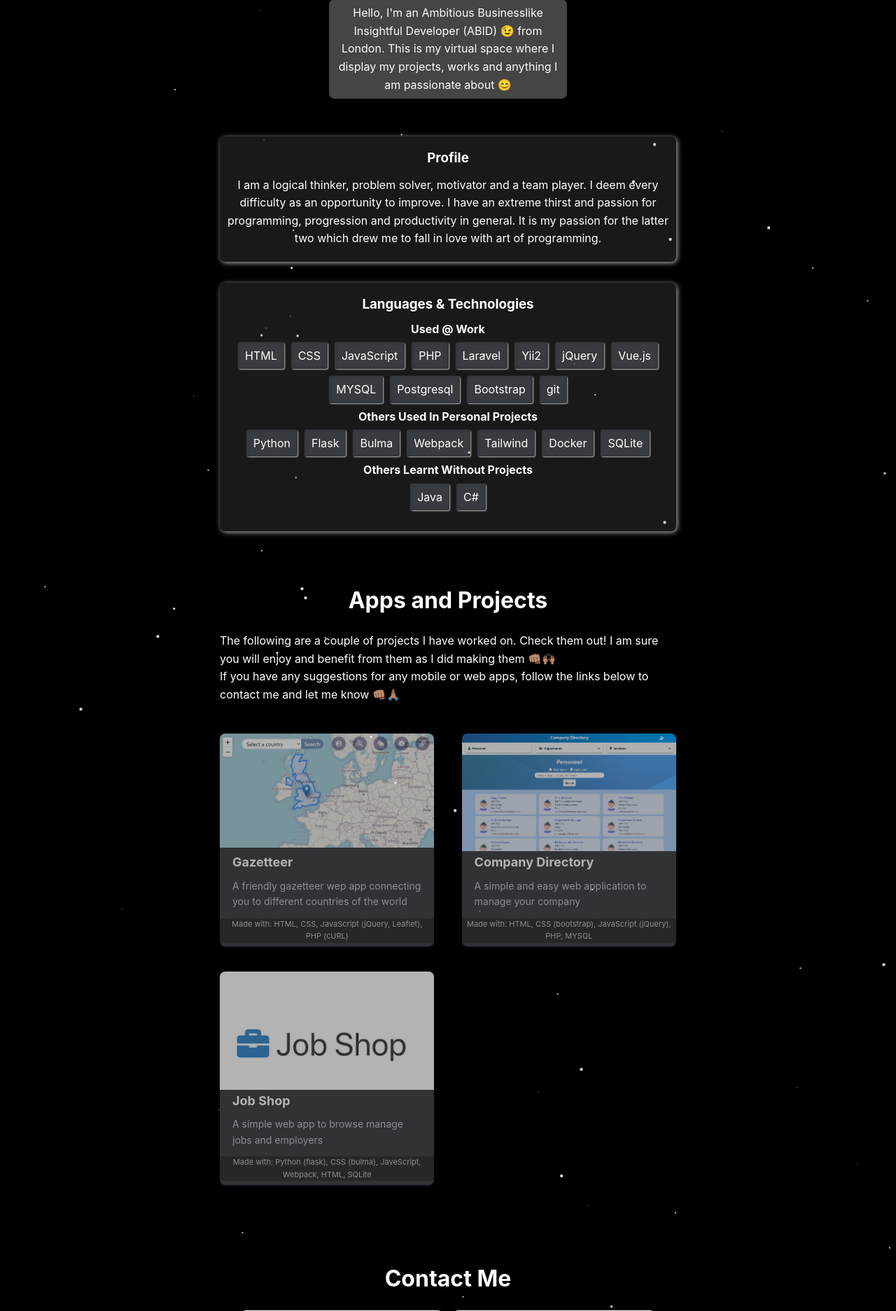
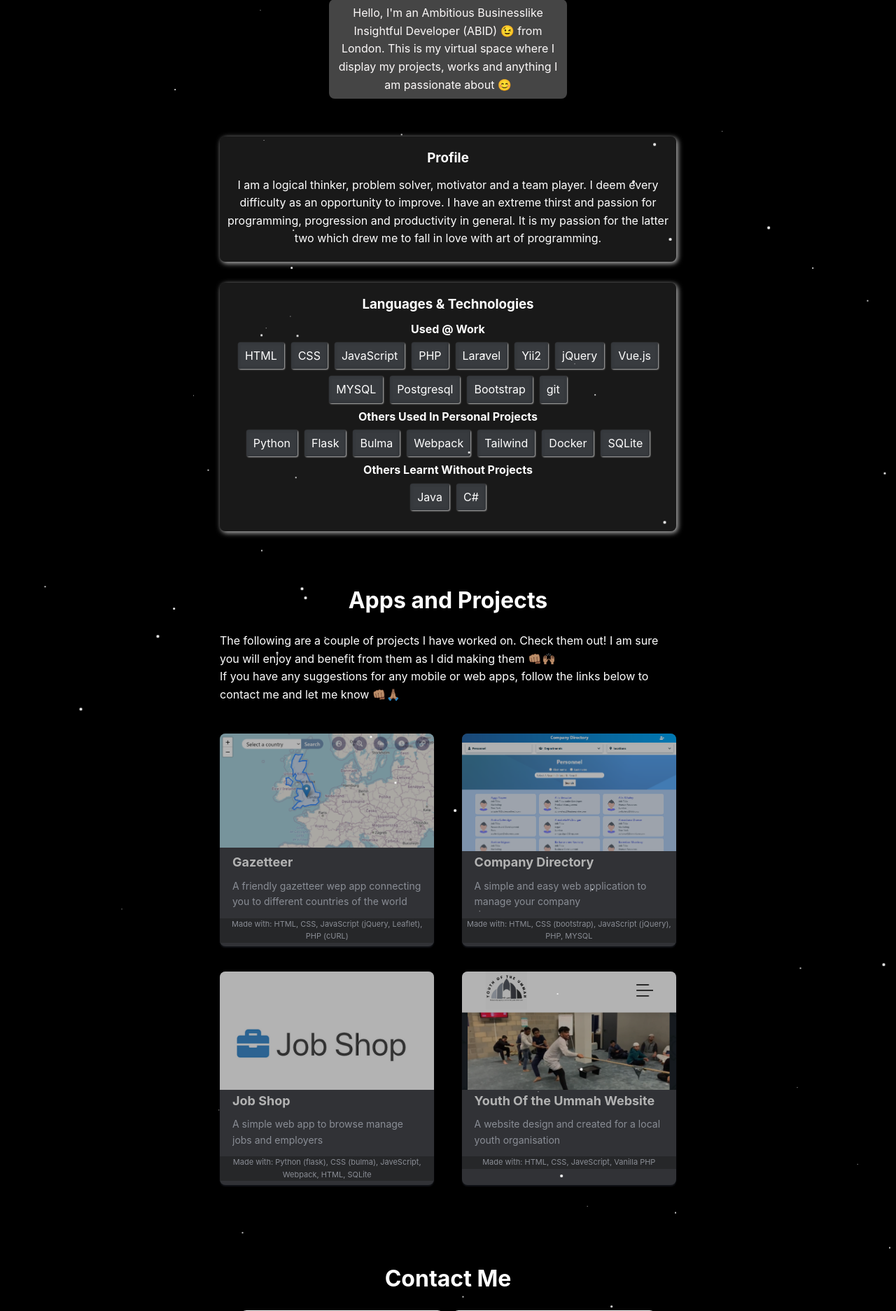
Before and after one commit to Abid-dev/portfolio, a PHP site: page / in a window 1280 px wide. Shown: the part 394-2267 px from the top of the page at 70% size. Run offline with PHP 8.4, Linux system fonts and the light colour scheme; some libraries are stand-ins or nearby versions.

Commit message:
add you to the projects section

```diff
--- a/index.php
+++ b/index.php
@@ -148,6 +148,22 @@
                             </div>
                         </a>
                     </div>
+                    <div class="job">
+                        <a href="https://youthoftheummah.com" target="_blank">
+                            <div class="job__image">
+                                <img class="job__image__img" src="images/you.png" />
+                            </div>
+                            <div class="job_info">
+                                <div class="job__text">
+                                    <h3 class="job__text__name">Youth Of the Ummah Website</h3>
+                                    <p class="job__text__summary">A website design and created for a local youth organisation</p>
+                                </div>
+                                <div class="job_languages_container">
+                                    <p class="job_languages">Made with: HTML, CSS, JaveScript, Vanilla PHP</p>
+                                </div>
+                            </div>
+                        </a>
+                    </div>
                 </div>
             </div>
             <div id="contact" class="container page_section">
--- a/styles/styles.css
+++ b/styles/styles.css
@@ -59,7 +59,7 @@ html {
 padding: 20px 10px;
 background: rgba(63, 64, 64, 0.4);
 border-radius: 8px;
-box-shadow: 1.5px 1.5px 7px 0px rgb(255 255 255 / 70%);
+box-shadow: 2px 2px 7px 0.5px rgb(255 255 255 / 70%);
 backdrop-filter: blur(2.7px);
 -webkit-backdrop-filter: blur(2.7px);
 }
```
Also changed, not shown: images/you.png (added).
